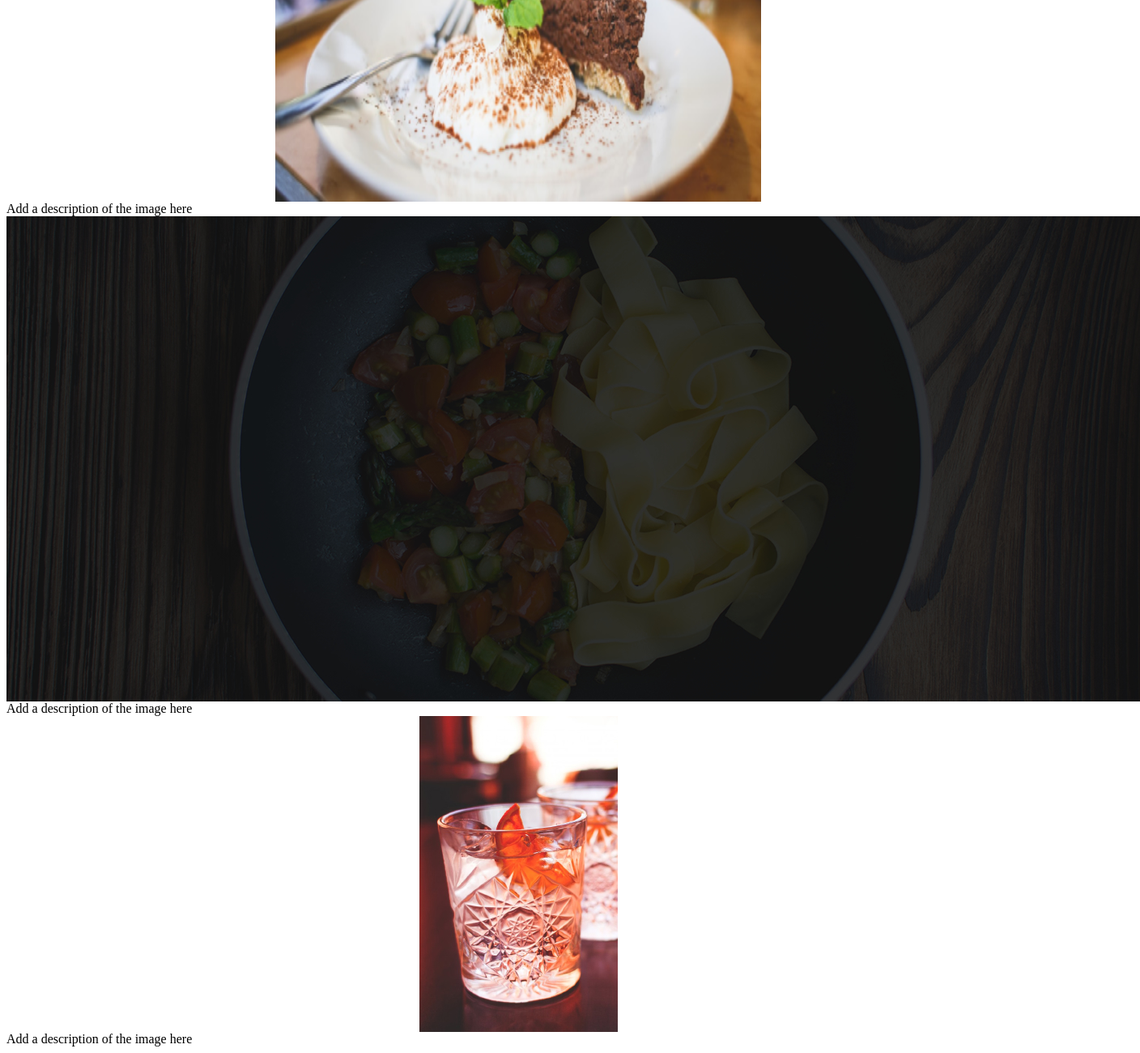
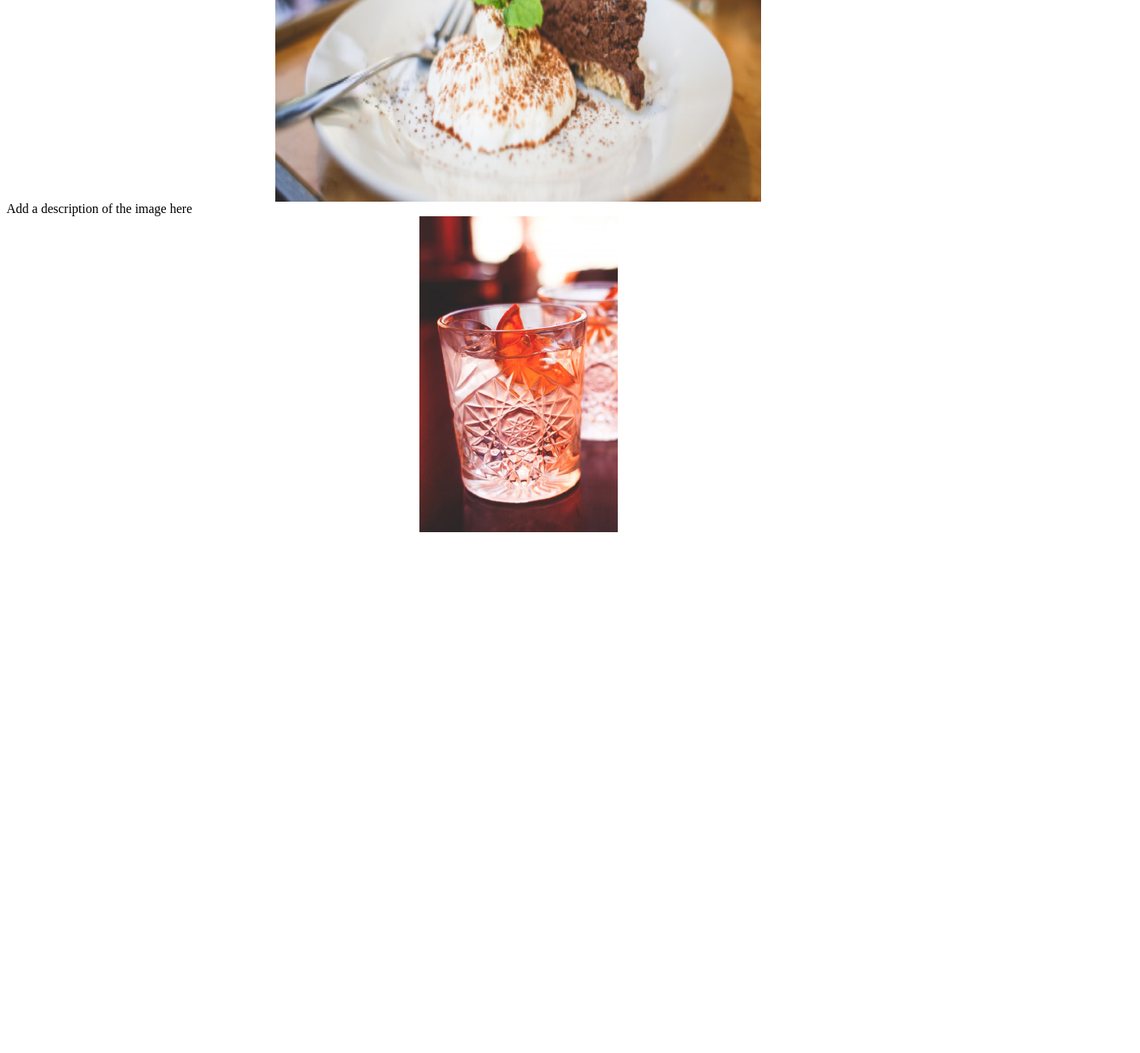
Before and after one commit to georgealusa/Anitas-Kitchen, a plain HTML site: page index.html in a window 1280 px wide. Shown: the part 1677-2977 px from the top of the page at 81% size, 1408 px wide, since content can reach past the window. After the commit the page ends 2342 px from the top, so only its background shows below. Drawn offline with Linux system fonts and the light colour scheme.

Commit message:
Alligned images on index.html

```diff
--- a/index.html
+++ b/index.html
@@ -51,15 +51,7 @@
 </div>
 
 <div class="gallery">
-  <a target="_blank" href="img_lights.jpg">
-    <img src="images/foodsBg.jpg">
-  </a>
-  <div class="desc">Add a description of the image here</div>
-</div>
-
-<div class="gallery">
     <img src="images/drink2.jpg">
-  <div class="desc">Add a description of the image here</div>
 </div>
 
    </div>
```
